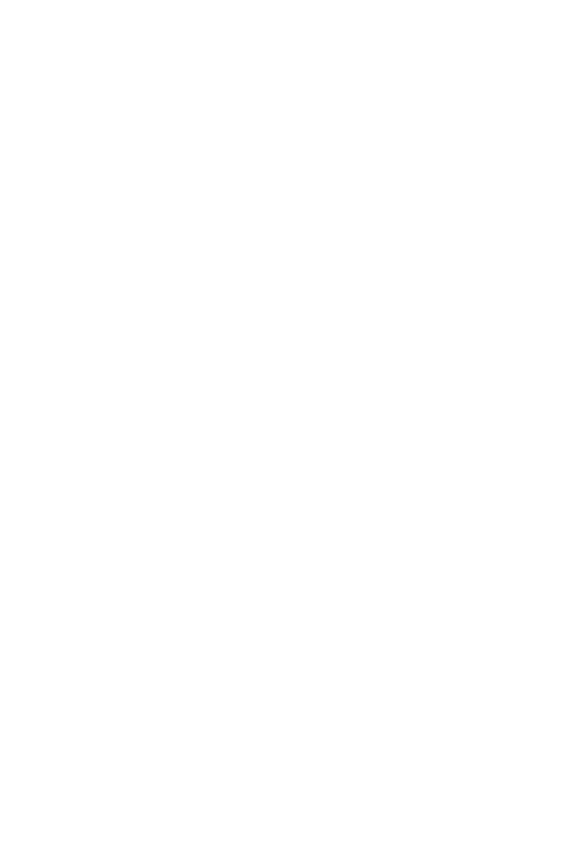
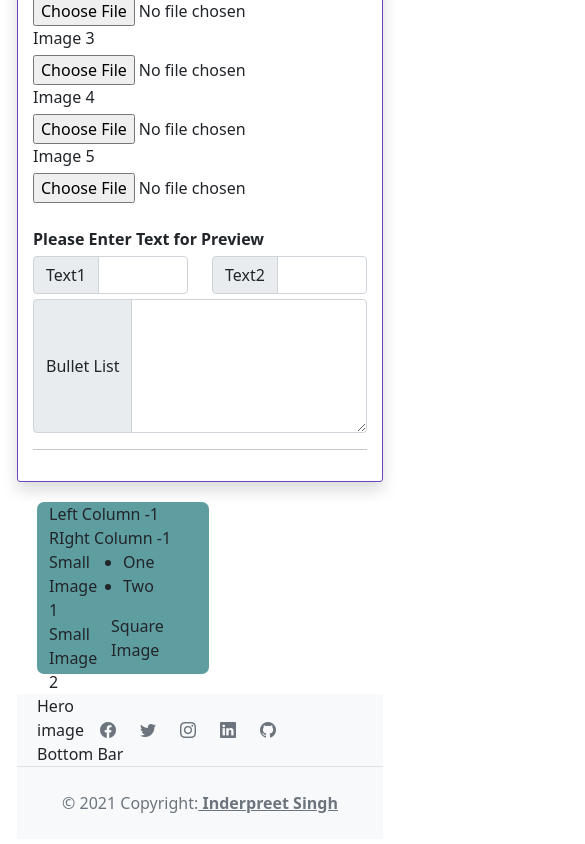
Before and after one commit to inderpreet/amplifyapp, a React (Create React App) app: page / in a window 390 px wide. Shown: the part 1060-1904 px from the top of the page, 585 px wide, since content can reach past the window. Before the commit the page ends 1061 px from the top, so only its background shows below. Built offline with nearby package versions, Linux system fonts and the light colour scheme.

Commit message:
Add Scaffolding to square-badge in ClassTest.js
Add row and column scaffolding to the square-badge responsive div for final layout.

```diff
--- a/src/ClassTest.js
+++ b/src/ClassTest.js
@@ -1,6 +1,7 @@
 import React, {Component} from 'react';
 import DataEntryBar from "./DataEntryBar";
 import Footer from "./Footer";
+import ImageMosiac from "./ImageMosiac";
 
 class ClassTest extends Component {
     constructor(props) {
@@ -29,6 +30,9 @@ class ClassTest extends Component {
     render() {
         return (
             <div className="container-fluid main-container-class">
+                <div>
+                    <ImageMosiac/>
+                </div>
 
                 <div className="row">
                     <nav className="navbar navbar-light bg-light">
@@ -47,16 +51,56 @@ class ClassTest extends Component {
 
                 {/*main content area*/}
                 <div className="row square-badge">
-                    Final Mosiac
-                    {this.state.images[0]}
-                    {this.state.images[1]}
-                    {this.state.texts[0]}
-                    {/*{this.state.bulletPoints[0]}*/}
-                    <ul>
-                        <li>Test List Item</li>
-                        {this.renderList(this.state.bulletPoints[0])}
-                    </ul>
+                    <div className="row">
+                        <div className="col">
+                            Left Column -1
+                        </div>
+                        <div className="col">
+                            RIght Column -1
+                        </div>
+                    </div>
+                    <div className="row" id="main-content-area">
+                        <div className="col" id="left-column-container">
+                            <div className="row" >
+                                <div className="col" id="small-image-1">
+                                    Small Image 1
+                                </div>
+                                <div className="col" id="small-image-2">
+                                    Small Image 2
+                                </div>
+                            </div>
+                            <div className="row" id="hero-image-container">
+                                Hero image
+                            </div>
+                        </div>
+                        <div className="col" id="right-column-container">
+                            <div className="row" id="bullet-list-container">
+                                <ul>
+                                    <li>One</li>
+                                    <li>Two</li>
+                                </ul>
+                            </div>
+                            <div className="row" id="square-image">
+                                Square Image
+                            </div>
+                        </div>
+                    </div>
+                    <div className="row">
+                        Bottom Bar
+                    </div>
+
+                    {/*Final Mosiac*/}
+                    {/*{this.state.images[0]}*/}
+                    {/*{this.state.images[1]}*/}
+                    {/*{this.state.texts[0]}*/}
+                    {/*/!*{this.state.bulletPoints[0]}*!/*/}
+                    {/*<ul>*/}
+                    {/*    <li>Test List Item</li>*/}
+                    {/*    {this.renderList(this.state.bulletPoints[0])}*/}
+                    {/*</ul>*/}
                 </div>
+
+
                 {/*Footer section*/}
                 <Footer/>
             </div>
```
